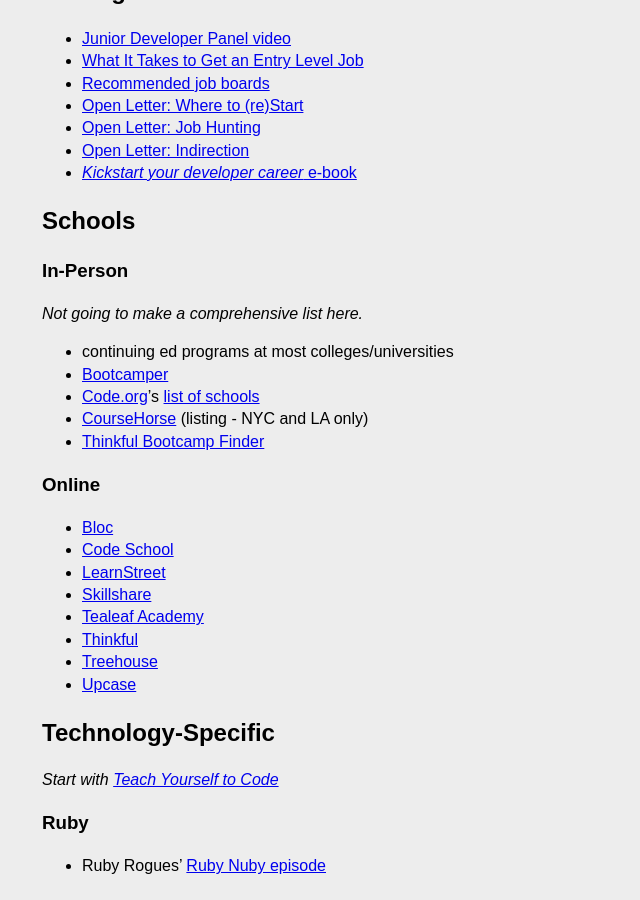
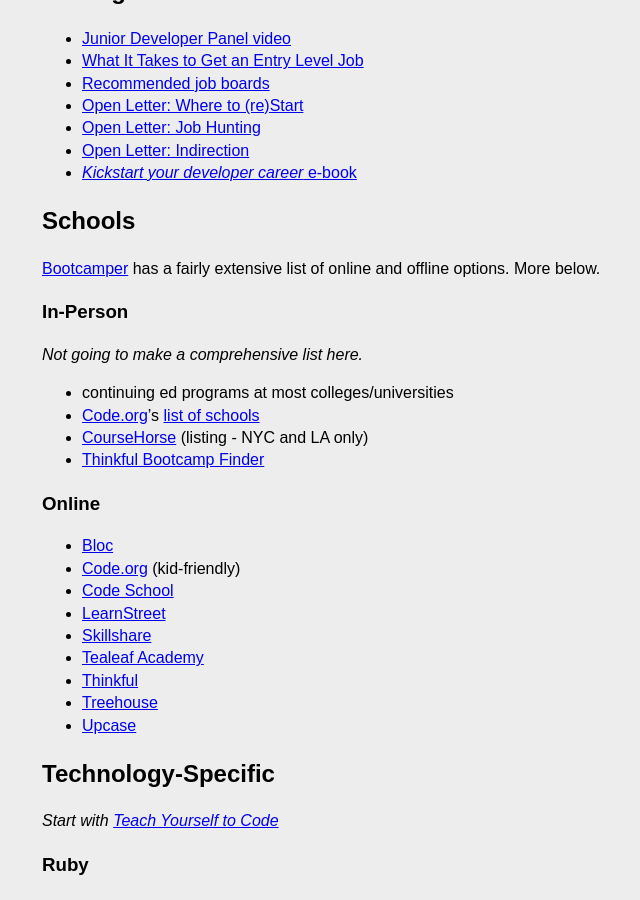
Before and after one commit to HackerHours/hackerhours.org, a Jekyll site: the page built from resources.md, in a window 1280 px wide and 900 px high, scrolled down 1263 px. Shown: the whole window, without its empty margins (278-918 px from the left). Built offline with Jekyll 4.4.1, drawn with Linux system fonts in a browser that asks for light colours; nearby versions of some CDN libraries; some web fonts are replaced; comment, search, counter and statistics services are not loaded.

Commit message:
online and offline schools

```diff
--- a/resources.md
+++ b/resources.md
@@ -48,12 +48,13 @@
 
 ## Schools
 
+[Bootcamper](http://bootcamper.io/) has a fairly extensive list of online and offline options.  More below.
+
 ### In-Person
 
 *Not going to make a comprehensive list here.*
 
 * continuing ed programs at most colleges/universities
-* [Bootcamper](http://bootcamper.io/)
 * [Code.org](http://www.code.org/)'s [list of schools](http://code.org/learn/local)
 * [CourseHorse](http://coursehorse.com/) (listing - NYC and LA only)
 * [Thinkful Bootcamp Finder](http://www.thinkful.com/bootcamps/)
@@ -61,6 +62,7 @@
 ### Online
 
 * [Bloc](https://www.bloc.io)
+* [Code.org](http://code.org/learn/beyond) (kid-friendly)
 * [Code School](http://www.codeschool.com/)
 * [LearnStreet](http://www.learnstreet.com/)
 * [Skillshare](http://www.skillshare.com/classes/?levels=2&school=technology)
```
